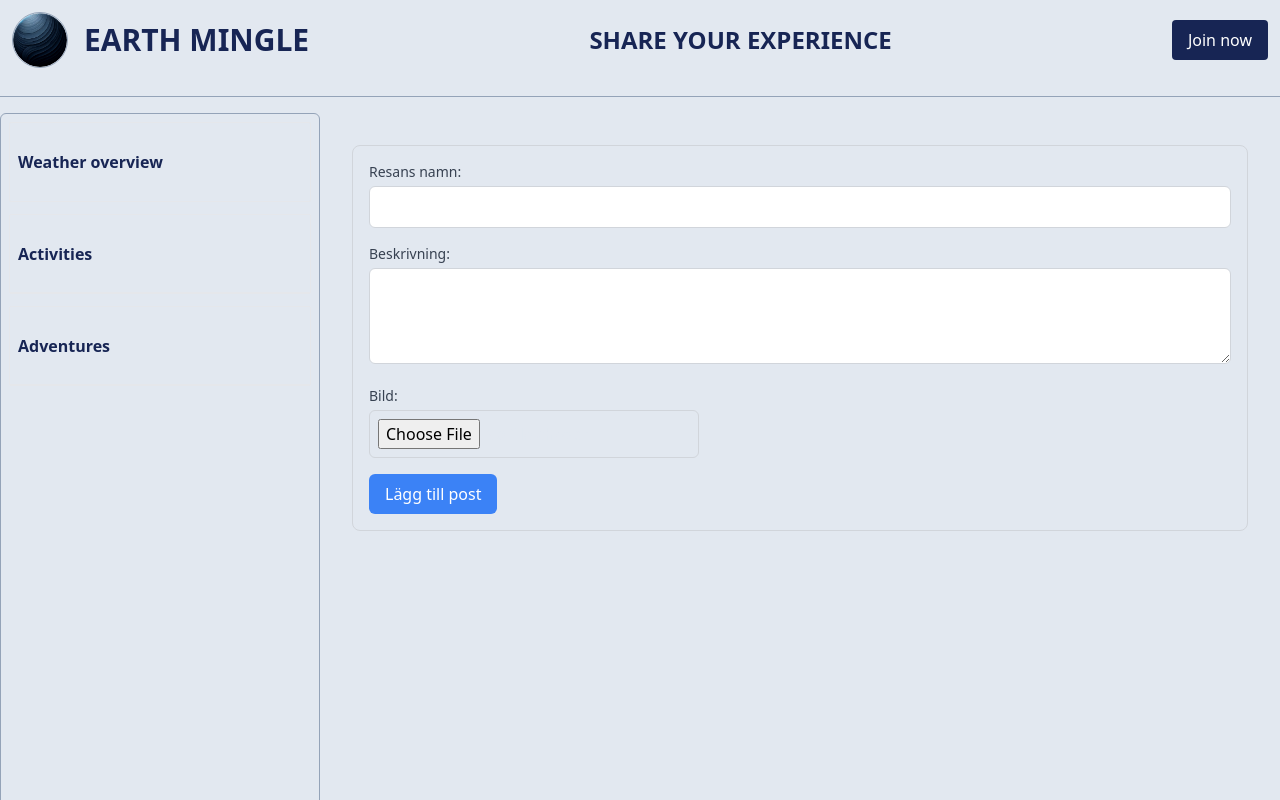
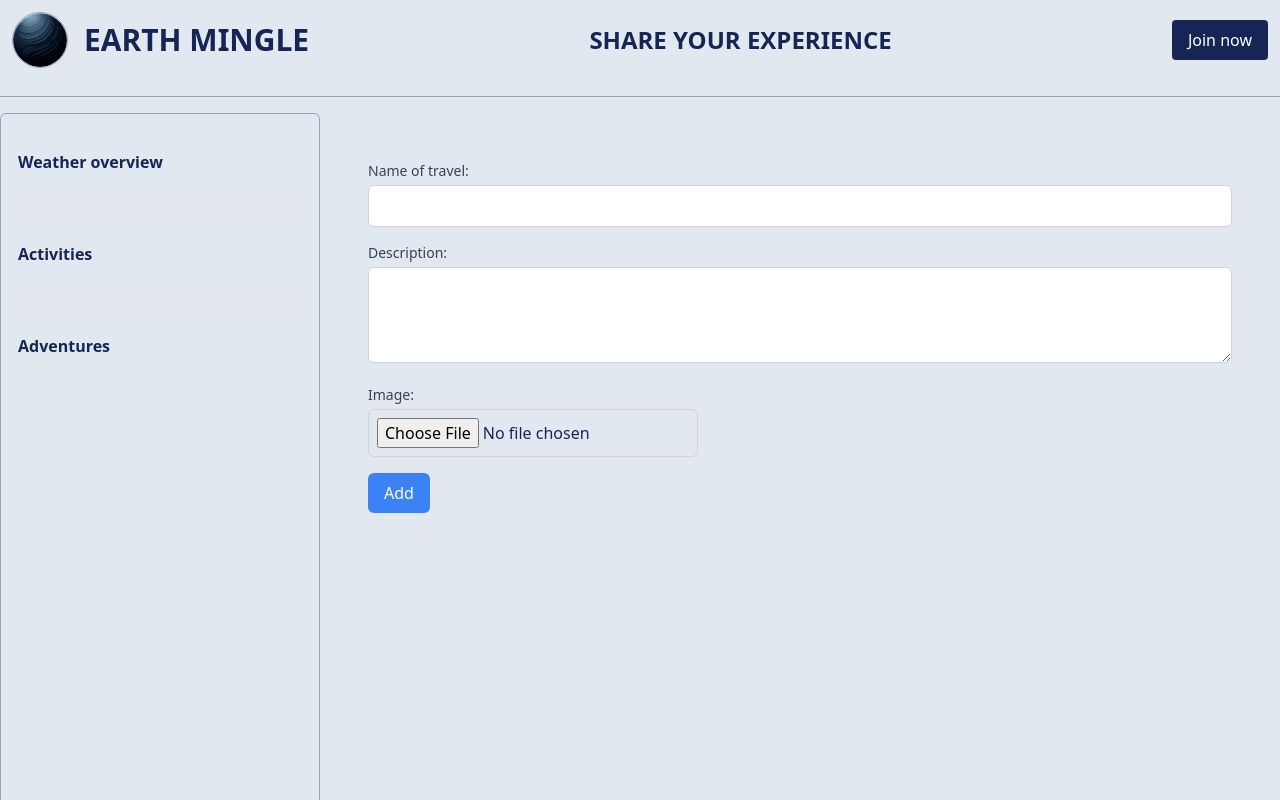
Before and after one commit to TamiJessica-Rodriguez/weather, a React (Vite) app: page /dashboard/activities in a window 1280 px wide. Shown: the top 800 px of the page. Built offline with nearby package versions, Linux system fonts and the light colour scheme; a web font is replaced by a local one.

Commit message:
Divided Activity component into ActivityForm.tsx and Activity.tsx.

```diff
--- a/src/Activities.tsx
+++ b/src/Activities.tsx
@@ -1,4 +1,6 @@
-import React, { ChangeEvent, useRef, useState } from "react";
+// Activity.tsx
+import React, { useState } from "react";
+import ActivityForm from "./ActivityForm"; // Ensure this path matches the actual file location
 
 interface ActivityPost {
   id: number;
@@ -12,13 +14,6 @@ const Activity: React.FC = () => {
   const [name, setName] = useState("");
   const [description, setDescription] = useState("");
   const [image, setImage] = useState<File | null>(null);
-  const fileInputRef = useRef<HTMLInputElement>(null);
-
-  const handleImageChange = (e: ChangeEvent<HTMLInputElement>) => {
-    if (e.target.files && e.target.files[0]) {
-      setImage(e.target.files[0]);
-    }
-  };
 
   const handleSubmit = (e: React.FormEvent) => {
     e.preventDefault();
@@ -34,72 +29,20 @@ const Activity: React.FC = () => {
       // Reset the form
       setName("");
       setDescription("");
-      if (fileInputRef.current) fileInputRef.current.value = "";
       setImage(null);
     }
   };
 
   return (
-    <div className="md:h-screen">
-      <form
-        onSubmit={handleSubmit}
-        className="m-4 p-4 border border-gray-300 rounded-lg"
-      >
-        <div className="mb-4">
-          <label
-            htmlFor="name"
-            className="block text-sm font-medium text-gray-700"
-          >
-            Resans namn:
-          </label>
-          <input
-            type="text"
-            id="name"
-            value={name}
-            onChange={(e) => setName(e.target.value)}
-            required
-            className="mt-1 p-2 border border-gray-300 rounded-md w-full"
-          />
-        </div>
-        <div className="mb-4">
-          <label
-            htmlFor="description"
-            className="block text-sm font-medium text-gray-700"
-          >
-            Beskrivning:
-          </label>
-          <textarea
-            id="description"
-            value={description}
-            onChange={(e) => setDescription(e.target.value)}
-            required
-            className="mt-1 p-2 border border-gray-300 rounded-md w-full h-24"
-          />
-        </div>
-        <div className="mb-4">
-          <label
-            htmlFor="image"
-            className="block text-sm font-medium text-gray-700"
-          >
-            Bild:
-          </label>
-          <input
-            type="file"
-            id="image"
-            ref={fileInputRef}
-            onChange={handleImageChange}
-            accept="image/*"
-            required
-            className="mt-1 p-2 border border-gray-300 rounded-md"
-          />
-        </div>
-        <button
-          type="submit"
-          className="py-2 px-4 bg-blue-500 text-white rounded-md hover:bg-blue-600"
-        >
-          Lägg till post
-        </button>
-      </form>
+    <div className="md:h-screen text-blue-950 font-medium">
+      <ActivityForm
+        name={name}
+        description={description}
+        setImage={setImage}
+        setName={setName}
+        setDescription={setDescription}
+        handleSubmit={handleSubmit}
+      />
       <div className="grid grid-cols-1 md:grid-cols-3 gap-4">
         {posts.map((post) => (
           <div
@@ -121,3 +64,124 @@ const Activity: React.FC = () => {
 };
 
 export default Activity;
+
+// import React, { ChangeEvent, useRef, useState } from "react";
+
+// interface ActivityPost {
+//   id: number;
+//   name: string;
+//   description: string;
+//   imageUrl: string;
+// }
+
+// const Activity: React.FC = () => {
+//   const [posts, setPosts] = useState<ActivityPost[]>([]);
+//   const [name, setName] = useState("");
+//   const [description, setDescription] = useState("");
+//   const [image, setImage] = useState<File | null>(null);
+//   const fileInputRef = useRef<HTMLInputElement>(null);
+
+//   const handleImageChange = (e: ChangeEvent<HTMLInputElement>) => {
+//     if (e.target.files && e.target.files[0]) {
+//       setImage(e.target.files[0]);
+//     }
+//   };
+
+//   const handleSubmit = (e: React.FormEvent) => {
+//     e.preventDefault();
+//     if (image) {
+//       const newPost: ActivityPost = {
+//         id: posts.length + 1,
+//         name,
+//         description,
+//         imageUrl: URL.createObjectURL(image),
+//       };
+//       setPosts((prevPosts) => [...prevPosts, newPost]);
+
+//       // Reset the form
+//       setName("");
+//       setDescription("");
+//       if (fileInputRef.current) fileInputRef.current.value = "";
+//       setImage(null);
+//     }
+//   };
+
+//   return (
+//     <div className="md:h-screen text-blue-950 font-medium">
+//       <form onSubmit={handleSubmit} className="m-4 p-4 rounded-lg">
+//         <div className="mb-4">
+//           <label
+//             htmlFor="name"
+//             className="block text-sm font-medium text-gray-700"
+//           >
+//             Name of travel:
+//           </label>
+//           <input
+//             type="text"
+//             id="name"
+//             value={name}
+//             onChange={(e) => setName(e.target.value)}
+//             required
+//             className="mt-1 p-2 border border-gray-300 rounded-md w-full"
+//           />
+//         </div>
+//         <div className="mb-4">
+//           <label
+//             htmlFor="description"
+//             className="block text-sm font-medium text-gray-700"
+//           >
+//             Desciption:
+//           </label>
+//           <textarea
+//             id="description"
+//             value={description}
+//             onChange={(e) => setDescription(e.target.value)}
+//             required
+//             className="mt-1 p-2 border border-gray-300 rounded-md w-full h-24"
+//           />
+//         </div>
+//         <div className="mb-4">
+//           <label
+//             htmlFor="image"
+//             className="block text-sm font-medium text-gray-700"
+//           >
+//             Image:
+//           </label>
+//           <input
+//             type="file"
+//             id="image"
+//             ref={fileInputRef}
+//             onChange={handleImageChange}
+//             accept="image/*"
+//             required
+//             className="mt-1 p-2 border border-gray-300 rounded-md"
+//           />
+//         </div>
+//         <button
+//           type="submit"
+//           className="py-2 px-4 bg-blue-500 text-white rounded-md hover:bg-blue-600"
+//         >
+//           Add
+//         </button>
+//       </form>
+//       <div className="grid grid-cols-1 md:grid-cols-3 gap-4">
+//         {posts.map((post) => (
+//           <div
+//             key={post.id}
+//             className="m-4 p-4 border border-gray-200 rounded-lg"
+//           >
+//             <h2 className="text-lg font-semibold">{post.name}</h2>
+//             <p className="text-gray-700">{post.description}</p>
+//             <img
+//               src={post.imageUrl}
+//               alt={post.name}
+//               className="mt-2 max-w-full h-auto rounded-md"
+//             />
+//           </div>
+//         ))}
+//       </div>
+//     </div>
+//   );
+// };
+
+// export default Activity;
--- /dev/null
+++ b/src/ActivityForm.tsx
@@ -0,0 +1,89 @@
+// ActivityForm.tsx
+import React, { ChangeEvent, useRef } from "react";
+
+interface ActivityFormProps {
+  name: string;
+  description: string;
+  setImage: (file: File | null) => void;
+  setName: (name: string) => void;
+  setDescription: (description: string) => void;
+  handleSubmit: (e: React.FormEvent) => void;
+}
+
+const ActivityForm: React.FC<ActivityFormProps> = ({
+  name,
+  description,
+  setImage,
+  setName,
+  setDescription,
+  handleSubmit,
+}) => {
+  const fileInputRef = useRef<HTMLInputElement>(null);
+
+  const handleImageChange = (e: ChangeEvent<HTMLInputElement>) => {
+    if (e.target.files && e.target.files[0]) {
+      setImage(e.target.files[0]);
+    }
+  };
+
+  return (
+    <form onSubmit={handleSubmit} className="m-4 p-4 rounded-lg">
+      <div className="mb-4">
+        <label
+          htmlFor="name"
+          className="block text-sm font-medium text-gray-700"
+        >
+          Name of travel:
+        </label>
+        <input
+          type="text"
+          id="name"
+          value={name}
+          onChange={(e) => setName(e.target.value)}
+          required
+          className="mt-1 p-2 border border-gray-300 rounded-md w-full"
+        />
+      </div>
+      <div className="mb-4">
+        <label
+          htmlFor="description"
+          className="block text-sm font-medium text-gray-700"
+        >
+          Description:
+        </label>
+        <textarea
+          id="description"
+          value={description}
+          onChange={(e) => setDescription(e.target.value)}
+          required
+          className="mt-1 p-2 border border-gray-300 rounded-md w-full h-24"
+        />
+      </div>
+      <div className="mb-4">
+        <label
+          htmlFor="image"
+          className="block text-sm font-medium text-gray-700"
+        >
+          Image:
+        </label>
+        <input
+          type="file"
+          id="image"
+          ref={fileInputRef}
+          onChange={handleImageChange}
+          accept="image/*"
+          required
+          className="mt-1 p-2 border border-gray-300 rounded-md"
+        />
+      </div>
+      <button
+        type="submit"
+        className="py-2 px-4 bg-blue-500 text-white rounded-md hover:bg-blue-600"
+      >
+        Add
+      </button>
+    </form>
+  );
+};
+
+export default ActivityForm;
--- a/src/LoginPage.tsx
+++ b/src/LoginPage.tsx
@@ -17,14 +17,14 @@ export default function LoginPage() {
       className="flex flex-col items-center justify-center bg-cover bg-center bg-fixed h-screen"
       style={{ backgroundImage: `url("${LoginImage}")` }}
     >
-      <header className="flex bold text-white text-lg h-20 w-full px-4 md:px-0">
+      <div className="flex font-extrabold text-5xl text-blue-950 h-20 w-full px-4 md:px-0">
         <div
-          className="flex items-center justify-center flex-1"
+          className="flex items-center justify-center flex-1 pl-10"
           style={{ fontFamily: "Merriweather, sans-serif" }}
         >
           EARTH-MINGLE
         </div>
-      </header>
+      </div>
 
       <div className="flex flex-col items-center justify-center w-full px-4 md:w-1/3 md:h-1/5">
         <img
@@ -33,7 +33,7 @@ export default function LoginPage() {
           className="h-24 border border-gray-300 rounded-full mb-4"
         />
 
-        <form className="flex flex-col items-center gap-3 w-full md:w-auto">
+        <form className="flex flex-col items-center gap-3 w-full md:w-auto pl-10">
           <input
             placeholder="Enter your name"
             className="h-10 rounded-md p-2 w-64" // Fixed width for all screens
@@ -49,8 +49,8 @@ export default function LoginPage() {
       <div className="flex items-center justify-center w-full mt-5 px-4 md:w-1/3">
         <Link to={{ pathname: "/dashboard" }}>
           <button
-            className={`bg-gray-500 text-white py-2 px-4 rounded-md shadow-md hover:bg-gray-800 w-full md:w-auto ${
-              isUsernameValid ? "" : "opacity-50 cursor-not-allowed"
+            className={`bg-slate-500 text-blue-950 py-2 px-4 rounded-md shadow-md hover:bg-gray-800 w-full md:w-auto ${
+              isUsernameValid ? "" : "opacity-70 cursor-not-allowed"
             }`}
             disabled={!isUsernameValid}
           >
--- a/src/WeatherPage.tsx
+++ b/src/WeatherPage.tsx
@@ -31,7 +31,7 @@ export default function WeatherPage() {
 
   return (
     <div className="flex">
-      <div className="border border-gray-600 gap-2 p-2 text-slate-600 h-screen">
+      <div className="s gap-2 p-2 text-blue-950 h-screen">
         {weatherData && (
           <div className="">
             <img
```
Also changed, not shown: 1 other file (tests, documents, lock files or other folders).
